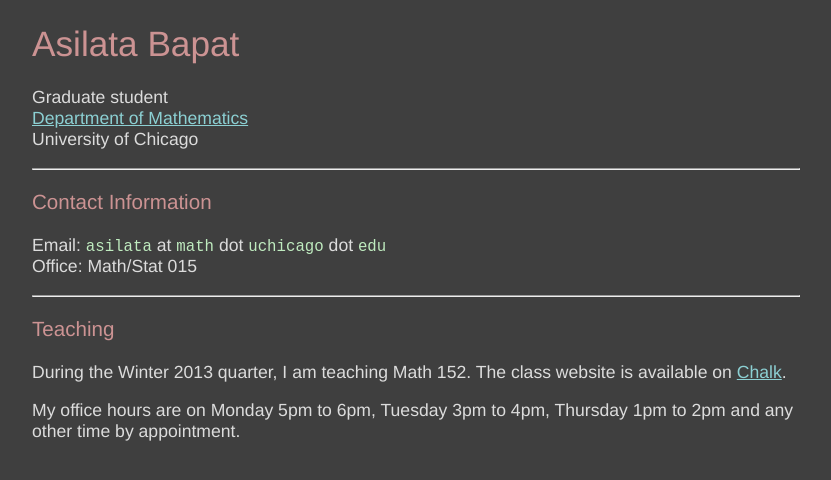
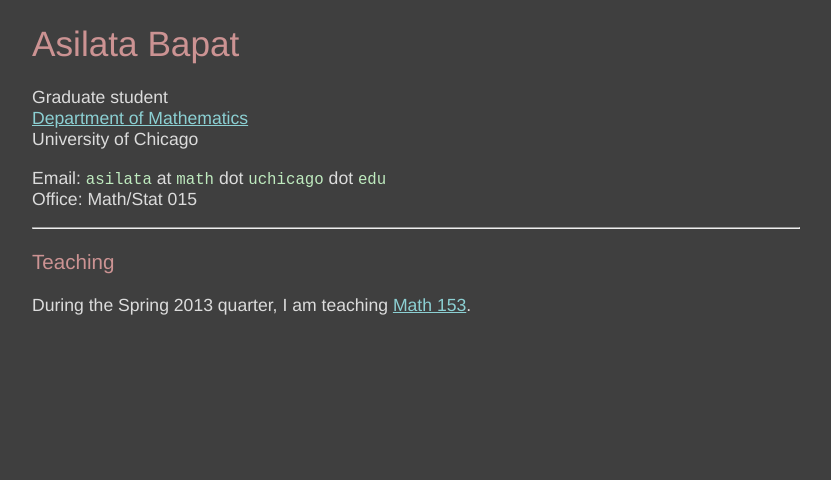
Before and after one commit to dongmouren0/dongmouren.github.io, a Jekyll site: the page built from index.md, in a window 1280 px wide. Shown: the top 480 px of the page, without its empty margins (224-1055 px from the left). Built offline with Jekyll 4.4.1, drawn with Linux system fonts in a browser that asks for light colours; Markdown is read by kramdown in place of the engine named in the settings.

Commit message:
Added the Math 153 (Spring 2013) website. Made many major changes overall.

```diff
--- a/_config.yml
+++ b/_config.yml
@@ -1,9 +1,11 @@
 name: "ABCD"
 description: "AOEU"
 
-url: "http://localhoste:4000"
+url: "http://localhost:4000"
 
 paginate: 10
 
 markdown: rdiscount
 permalink: pretty
+
+exclude: deploy
--- a/css/stylesheet.css
+++ b/css/stylesheet.css
@@ -43,16 +43,26 @@
     color: #bfebbf;
 }
 
-h1 {
+h1, h2, h3{
     color: #cc9393;
     font-weight:lighter;
 }
 
-h2 {
-    font-weight:lighter;
+.classplan {
+    text-align: left;
+    border-collapse: collapse;
 }
 
-h3 {
-    color: #cc9393;
-    font-weight:lighter;
+.classplan th, td {
+    padding: 0.5em;
+    border-top: 0.05em solid;
+    border-bottom: 0.05em solid;
 }
+
+.classplan tr:nth-child(even) {
+    background: #4f4f4f;
+}
+
+/* .classplan tr:nth-child(odd) { */
+/*     background: #5f5f5f; */
+/* } */
--- a/index.md
+++ b/index.md
@@ -8,15 +8,10 @@
 [Department of Mathematics](http://math.uchicago.edu/)
 University of Chicago
 
-----
-### Contact Information
-
 Email: `asilata` at `math` dot `uchicago` dot `edu`
 Office: Math/Stat 015
 
 ----
 ### Teaching
 
-During the Winter 2013 quarter, I am teaching Math 152. The class website is available on [Chalk](https://chalk.uchicago.edu/).
-
-My office hours are on Monday 5pm to 6pm, Tuesday 3pm to 4pm, Thursday 1pm to 2pm and any other time by appointment.
+During the Spring 2013 quarter, I am teaching [Math 153](classes/153spr13/).
```
Also changed, not shown: _layouts/default.html (+8 -0 lines), classes/153spr13.md (added, +177 -0 lines).
